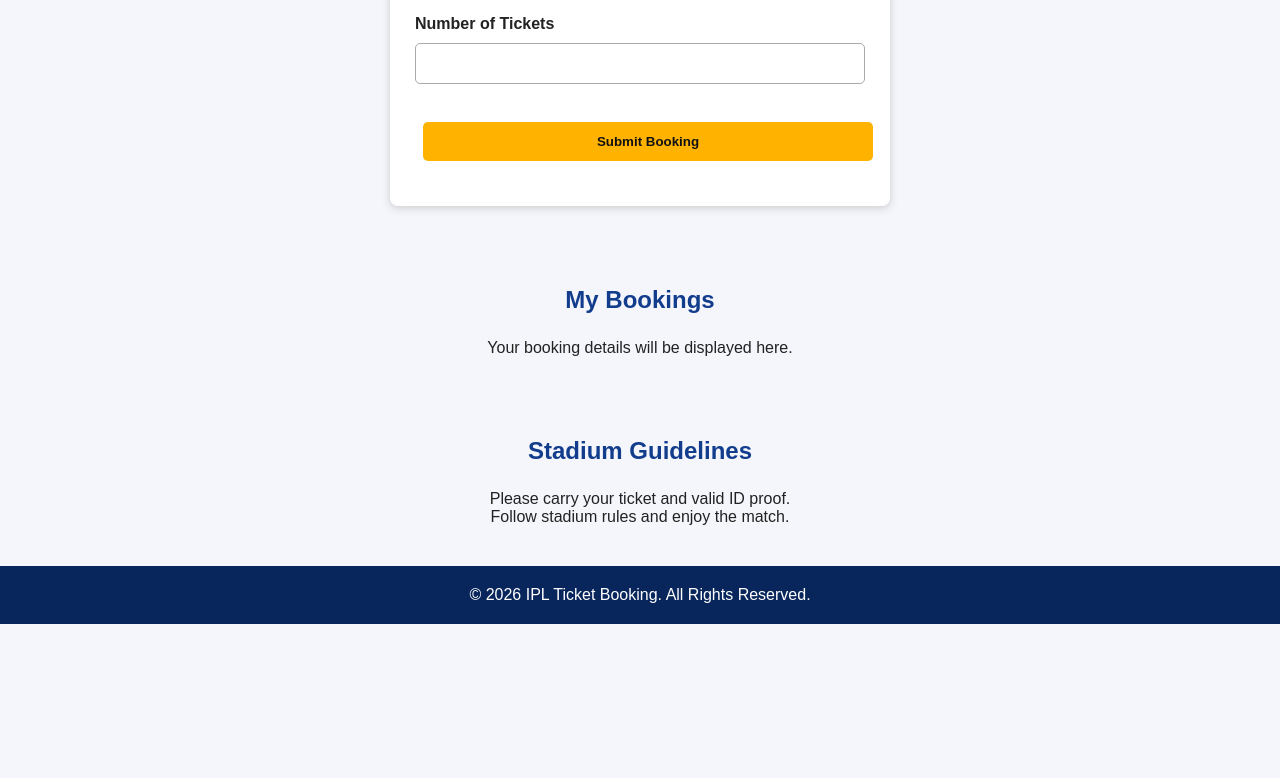
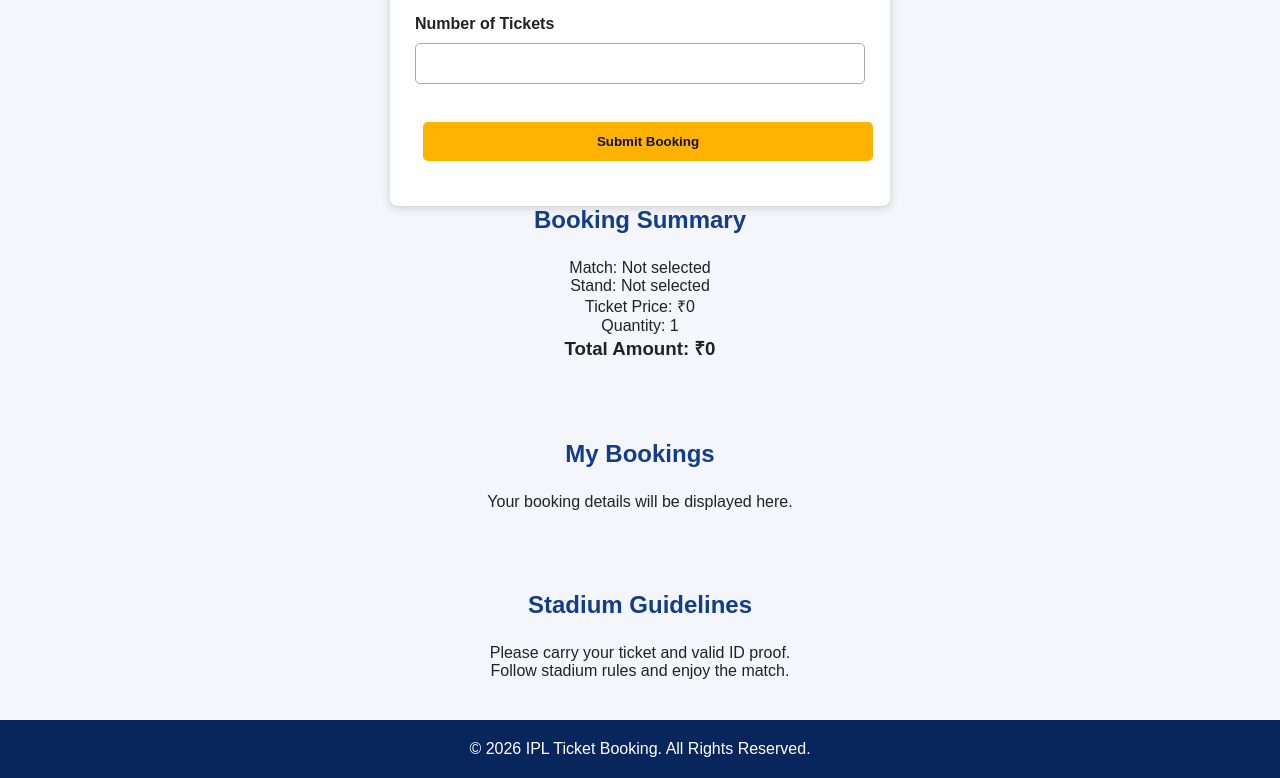
Before and after one commit to kkvcharan-hub/kkvcharan-hub.github.io, a plain HTML site: page index.html in a window 1280 px wide. Shown: the part 1500-2278 px from the top of the page. Before the commit the page ends 2124 px from the top, so only its background shows below. Drawn offline with Linux system fonts and the light colour scheme.

Commit message:
Complete Activity 7 - Selector Forms and Live Interaction

```diff
--- a/app.js
+++ b/app.js
@@ -1,5 +1,5 @@
 
-// Reusable Toast Notification Function
+// Toast Notification Function
 function showToast(message) {
     let toast = document.getElementById("toast");
 
@@ -24,20 +24,19 @@ function showToast(message) {
     toast.textContent = message;
     toast.style.display = "block";
 
-    setTimeout(function () {
+    setTimeout(() => {
         toast.style.display = "none";
     }, 3000);
 }
 
-// Smooth Scrolling and Toast Notification
+// Smooth Scrolling
 document.addEventListener("DOMContentLoaded", function () {
 
     const bookButtons = document.querySelectorAll(".book-btn");
     const bookingForm = document.getElementById("booking-form");
 
-    bookButtons.forEach(function (button) {
+    bookButtons.forEach(button => {
         button.addEventListener("click", function (event) {
-
             if (bookingForm) {
                 event.preventDefault();
 
@@ -50,4 +49,46 @@ document.addEventListener("DOMContentLoaded", function () {
         });
     });
 
+    // Activity 7: Booking Summary Live Update
+    const matchSelect = document.getElementById("match");
+    const standSelect = document.getElementById("stand");
+    const quantityInput = document.getElementById("tickets");
+
+    const summaryMatch = document.getElementById("summary-match");
+    const summaryStand = document.getElementById("summary-stand");
+    const ticketPrice = document.getElementById("ticket-price");
+    const summaryQuantity = document.getElementById("summary-quantity");
+    const totalAmount = document.getElementById("total-amount");
+
+    const prices = {
+        "General Stand": 800,
+        "Premium Stand": 1500,
+        "VIP Stand": 2500
+    };
+
+    function updateSummary(showMessage = true) {
+
+        const match = matchSelect.value || "Not selected";
+        const stand = standSelect.value || "Not selected";
+        const quantity = Math.max(1, Number(quantityInput.value) || 1);
+
+        const price = prices[stand] || 0;
+        const total = price * quantity;
+
+        summaryMatch.textContent = match;
+        summaryStand.textContent = stand;
+        ticketPrice.textContent = price;
+        summaryQuantity.textContent = quantity;
+        totalAmount.textContent = total;
+
+        if (showMessage) {
+            showToast("Booking Summary Updated!");
+        }
+    }
+
+    matchSelect.addEventListener("change", () => updateSummary());
+    standSelect.addEventListener("change", () => updateSummary());
+    quantityInput.addEventListener("change", () => updateSummary());
+
+    updateSummary(false);
 });
--- a/index.html
+++ b/index.html
@@ -192,6 +192,14 @@
 
             <button type="submit" class="btn">Submit Booking</button>
         </form>
+        <div class="booking-summary">
+    <h2>Booking Summary</h2>
+    <p>Match: <span id="summary-match">RCB vs CSK</span></p>
+    <p>Stand: <span id="summary-stand">General</span></p>
+    <p>Ticket Price: ₹<span id="ticket-price">800</span></p>
+    <p>Quantity: <span id="summary-quantity">1</span></p>
+    <h3>Total Amount: ₹<span id="total-amount">800</span></h3>
+</div>
     </section>
 
     <section id="mybookings">
```
Also changed, not shown: 7.1.jpeg (added), 7.2.jpeg (added).
